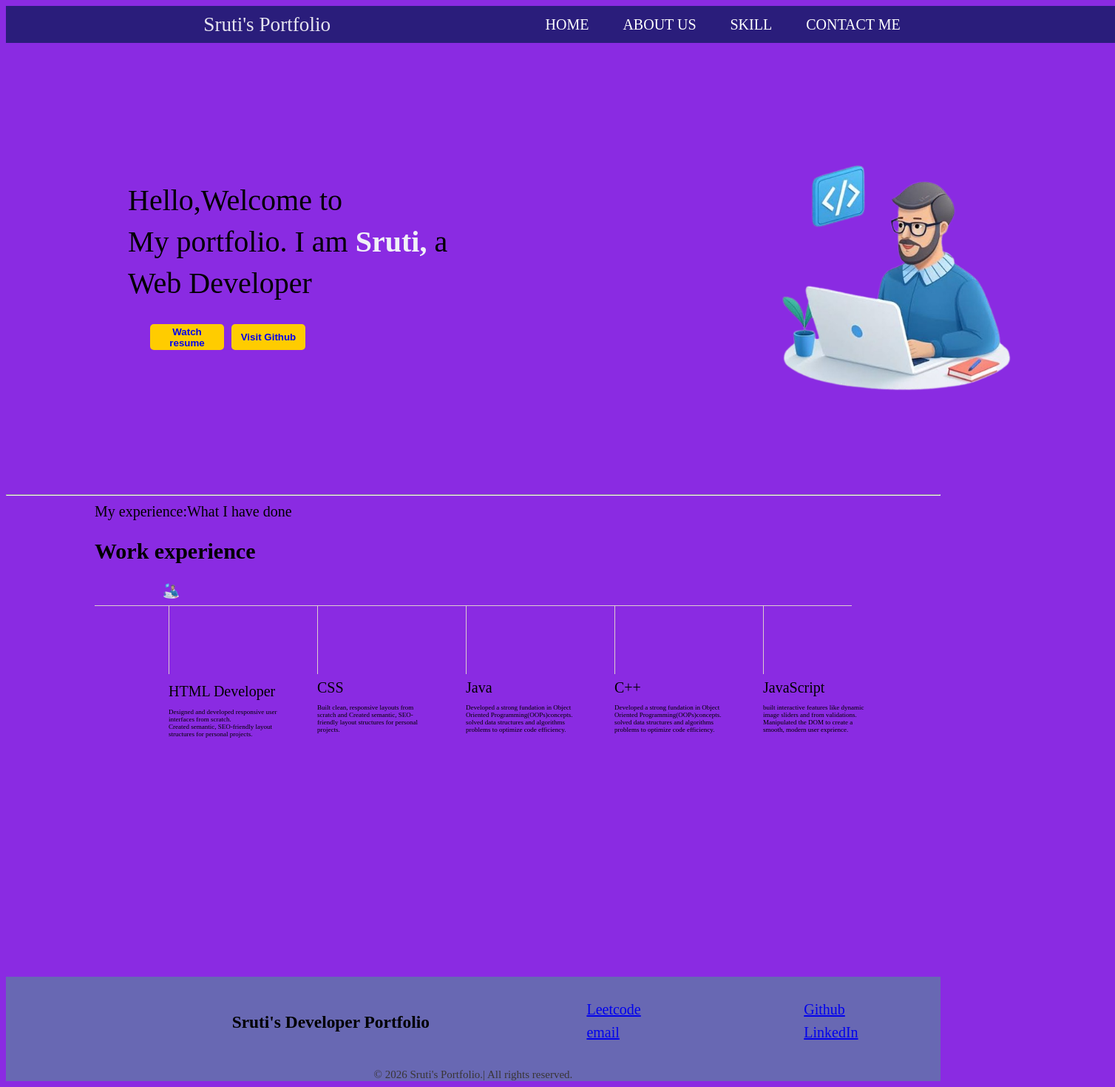
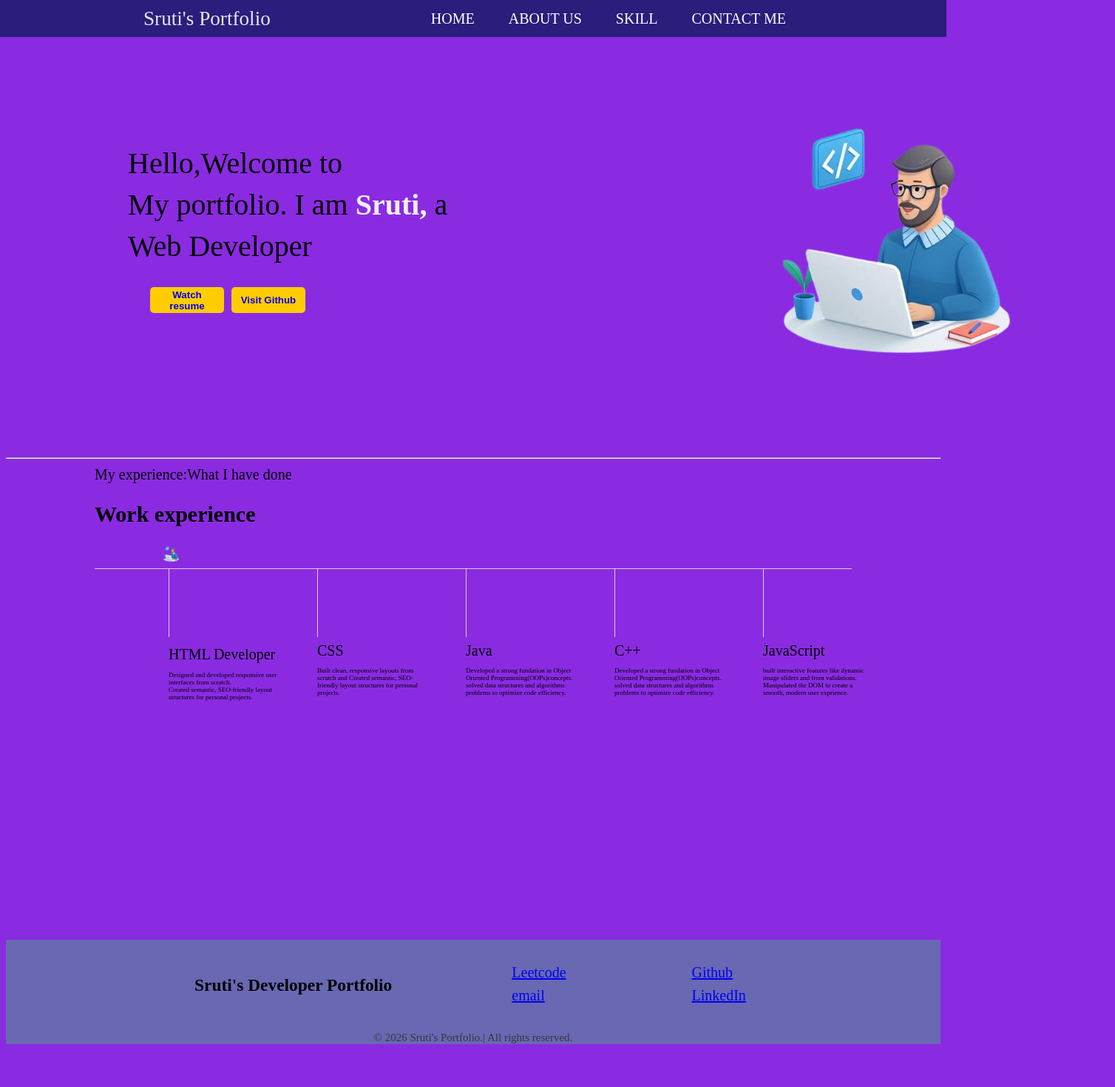
Before and after one commit to Sruti-7/My-Portfolio, a plain HTML site: page index.html in a window 1280 px wide. Shown: the whole page at 74% size, 1508 px wide, since content can reach past the window. After the commit the page ends 1419 px from the top, so only its background shows below. Drawn offline with Linux system fonts and the light colour scheme.

Commit message:
Update Portfolio

```diff
--- a/style.css
+++ b/style.css
@@ -8,8 +8,13 @@ nav{
     height:50px;
     background-color:rgb(42, 29, 123);
     color:rgba(255, 255, 255, 0.888);
-    position:fixe;
-    width:1500px;
+    position:fixed;
+    /*width:1500px;*/
+    top:0;
+    left:0;
+    width: 100%;
+    z-index: 1000;
+
 }
 nav ul{
     display: flex;
@@ -191,22 +196,17 @@ position: relative;
 }
 footer{
     background-color:rgb(104 104 179);
-    /*height: 250px;*/
-   /* width: 100%;
+
+
+}
+.footer{
+
     display: flex;
     justify-content: space-evenly;
     align-items: flex-start;
-    padding: 25px 8%;*/
-}
-.footer{
-    display: flex;
-    justify-content: space-evenly;
-    padding: 25px 122px;
     width: 100%;
-    /*display: flex;
-    justify-content: space-evenly;*/
-    align-items: flex-start;
     padding: 25px 8%;
+    box-sizing: border-box;
 }
 footer ul{
     list-style-type: none;
```
